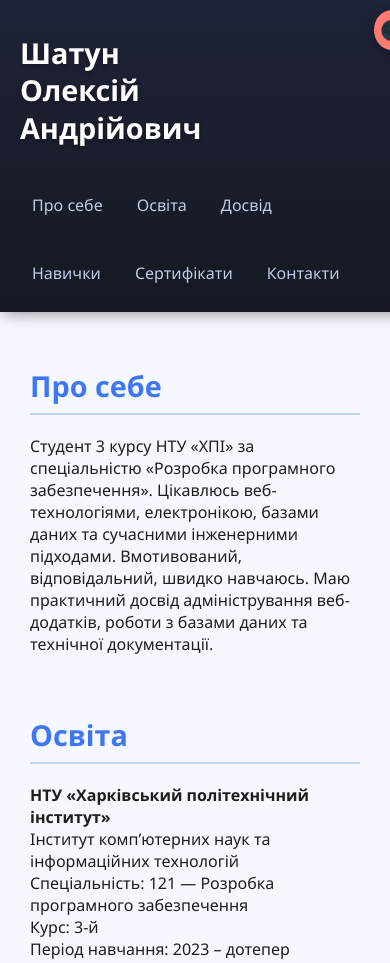
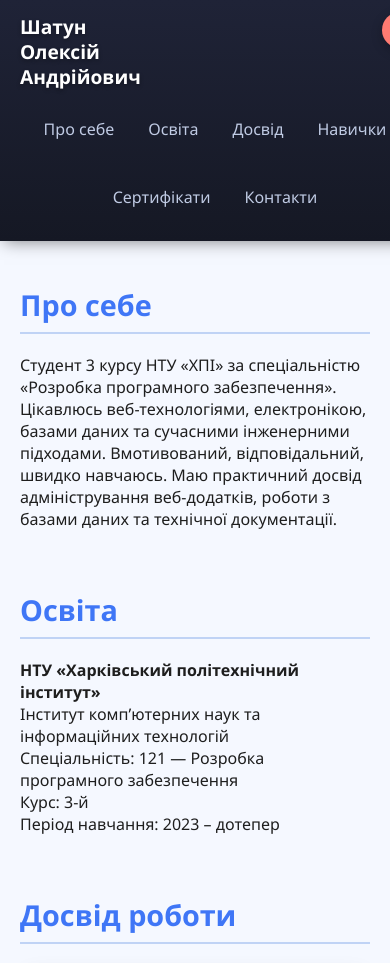
Before and after one commit to Nayntar/resume, a plain HTML site: page index.html in a window 390 px wide. Shown: the top 963 px of the page. Drawn offline with nearby package versions, Linux system fonts and the light colour scheme.

Commit message:
Update style.css

```diff
--- a/style.css
+++ b/style.css
@@ -249,30 +249,44 @@ footer {
 
 /* ========== Adaptive ========== */
 @media (max-width: 768px) {
-  .container {
-    flex-direction: column;
-    margin-left: 0;
+  .sidebar {
+    width: 100%;
+    flex-direction: row;
+    align-items: center;
+    padding: 15px 20px;
+    position: relative;
   }
 
-  .sidebar {
-    position: relative;
-    width: 100%;
-    height: auto;
-    flex-direction: row;
-    padding: 10px 20px;
+  .sidebar h1 {
+    font-size: 1.2em;
+    margin: 0;
   }
 
   .sidebar nav {
     display: flex;
     flex-wrap: wrap;
     gap: 10px;
+    justify-content: center;
+    margin-top: 10px;
+  }
+
+  .theme-toggle {
+    position: absolute;
+    top: 10px;
+    right: 10px;
+    transform: scale(0.9);
+  }
+
+  .profile-photo {
+    display: none; /* скрываем фото для экономии места */
+  }
+
+  .container {
+    margin-left: 0;
+    flex-direction: column;
   }
 
   .content {
-    padding: 30px;
-  }
-
-  .profile-photo {
-    display: none;
+    padding: 20px;
   }
 }
```
